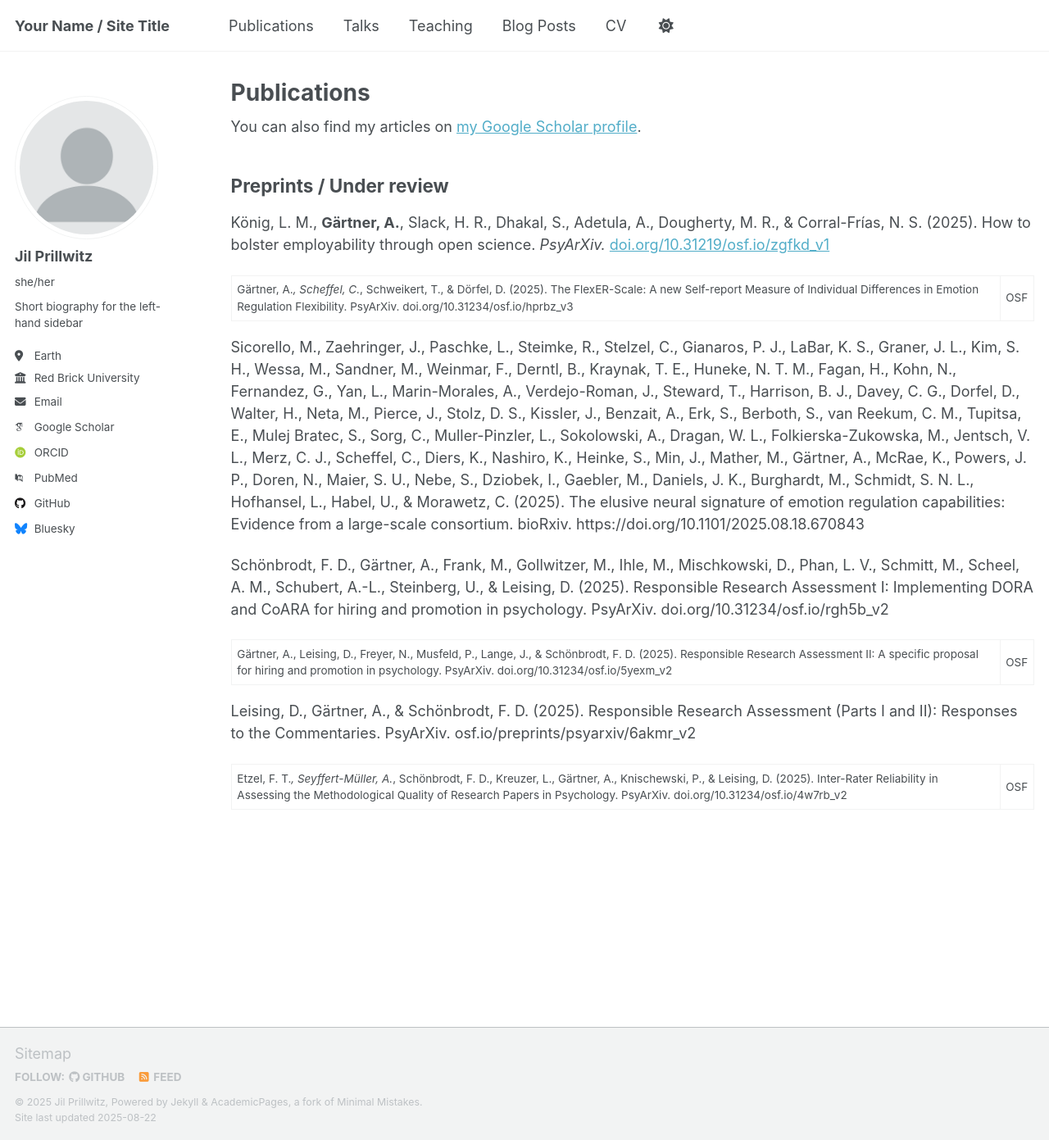
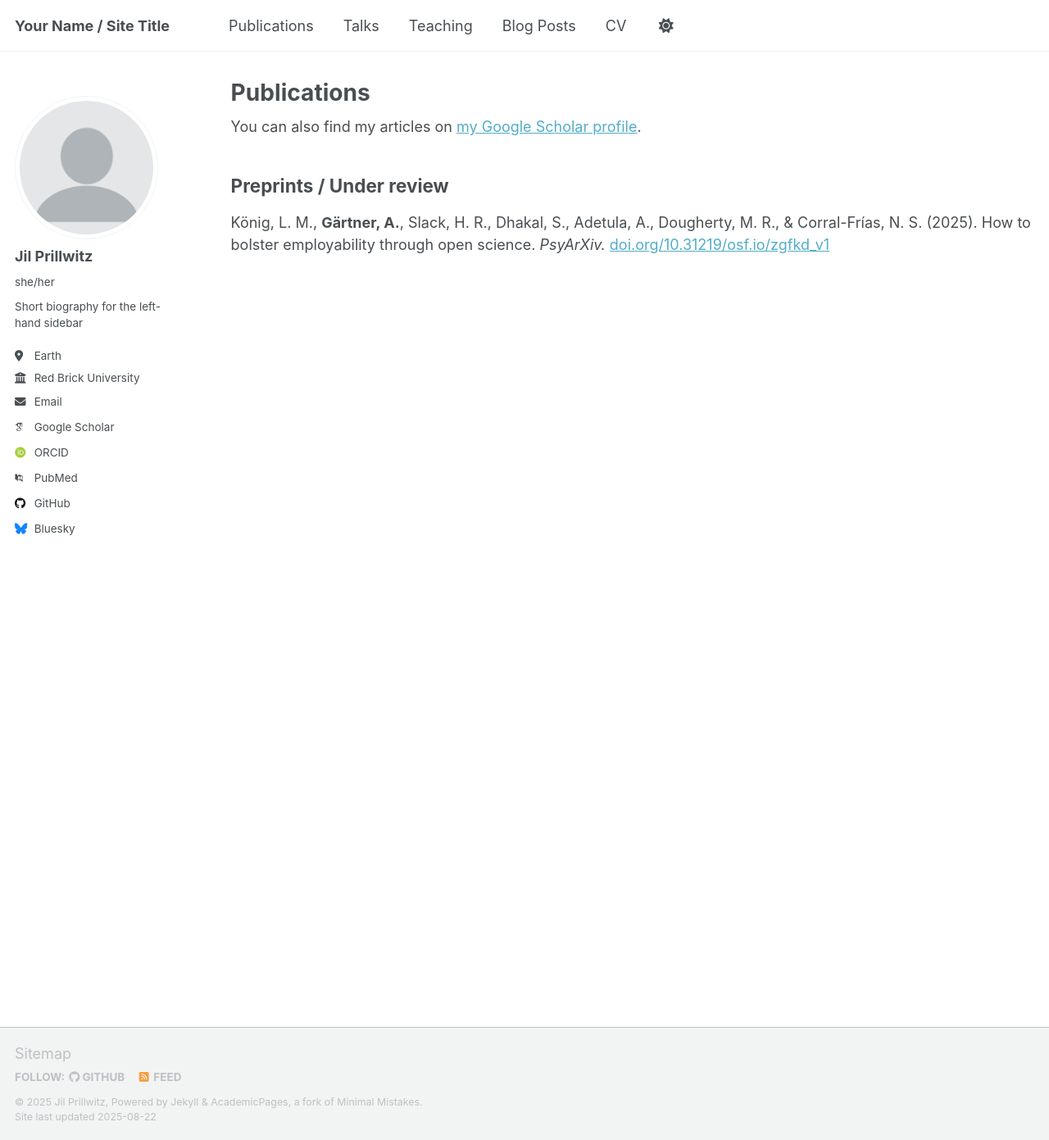
Before and after one commit to jil-prillwitz/jil-prillwitz.github.io, a Jekyll site: the page built from _pages/publications.md, in a window 1280 px wide and 1391 px high. Shown: the whole window at 82% size. Built offline with Jekyll 4.4.1, drawn with Linux system fonts in a browser that asks for light colours; some web fonts are replaced; a script that is not in the unit is left out.

Commit message:
Update publications.md

```diff
--- a/_pages/publications.md
+++ b/_pages/publications.md
@@ -12,15 +12,3 @@ author_profile: true
 ## Preprints / Under review
 
 König, L. M., **Gärtner, A.**, Slack, H. R., Dhakal, S., Adetula, A., Dougherty, M. R., & Corral-Frías, N. S. (2025). How to bolster employability through open science. _PsyArXiv._ [doi.org/10.31219/osf.io/zgfkd_v1](doi.org/10.31219/osf.io/zgfkd_v1)
-
-Gärtner, A.*, Scheffel, C.*, Schweikert, T., & Dörfel, D. (2025). The FlexER-Scale: A new Self-report Measure of Individual Differences in Emotion Regulation Flexibility. PsyArXiv. doi.org/10.31234/osf.io/hprbz_v3 | OSF
-
-Sicorello, M., Zaehringer, J., Paschke, L., Steimke, R., Stelzel, C., Gianaros, P. J., LaBar, K. S., Graner, J. L., Kim, S. H., Wessa, M., Sandner, M., Weinmar, F., Derntl, B., Kraynak, T. E., Huneke, N. T. M., Fagan, H., Kohn, N., Fernandez, G., Yan, L., Marin-Morales, A., Verdejo-Roman, J., Steward, T., Harrison, B. J., Davey, C. G., Dorfel, D., Walter, H., Neta, M., Pierce, J., Stolz, D. S., Kissler, J., Benzait, A., Erk, S., Berboth, S., van Reekum, C. M., Tupitsa, E., Mulej Bratec, S., Sorg, C., Muller-Pinzler, L., Sokolowski, A., Dragan, W. L., Folkierska-Zukowska, M., Jentsch, V. L., Merz, C. J., Scheffel, C., Diers, K., Nashiro, K., Heinke, S., Min, J., Mather, M., Gärtner, A., McRae, K., Powers, J. P., Doren, N., Maier, S. U., Nebe, S., Dziobek, I., Gaebler, M., Daniels, J. K., Burghardt, M., Schmidt, S. N. L., Hofhansel, L., Habel, U., & Morawetz, C. (2025). The elusive neural signature of emotion regulation capabilities: Evidence from a large-scale consortium. bioRxiv. https://doi.org/10.1101/2025.08.18.670843
-
-Schönbrodt, F. D., Gärtner, A., Frank, M., Gollwitzer, M., Ihle, M., Mischkowski, D., Phan, L. V., Schmitt, M., Scheel, A. M., Schubert, A.-L., Steinberg, U., & Leising, D. (2025). Responsible Research Assessment I: Implementing DORA and CoARA for hiring and promotion in psychology. PsyArXiv. doi.org/10.31234/osf.io/rgh5b_v2
-
-Gärtner, A., Leising, D., Freyer, N., Musfeld, P., Lange, J., & Schönbrodt, F. D. (2025). Responsible Research Assessment II: A specific proposal for hiring and promotion in psychology. PsyArXiv. doi.org/10.31234/osf.io/5yexm_v2 | OSF
-
-Leising, D., Gärtner, A., & Schönbrodt, F. D. (2025). Responsible Research Assessment (Parts I and II): Responses to the Commentaries. PsyArXiv. osf.io/preprints/psyarxiv/6akmr_v2
-
-Etzel, F. T.*, Seyffert-Müller, A.*, Schönbrodt, F. D., Kreuzer, L., Gärtner, A., Knischewski, P., & Leising, D. (2025). Inter-Rater Reliability in Assessing the Methodological Quality of Research Papers in Psychology. PsyArXiv. doi.org/10.31234/osf.io/4w7rb_v2| OSF
```
